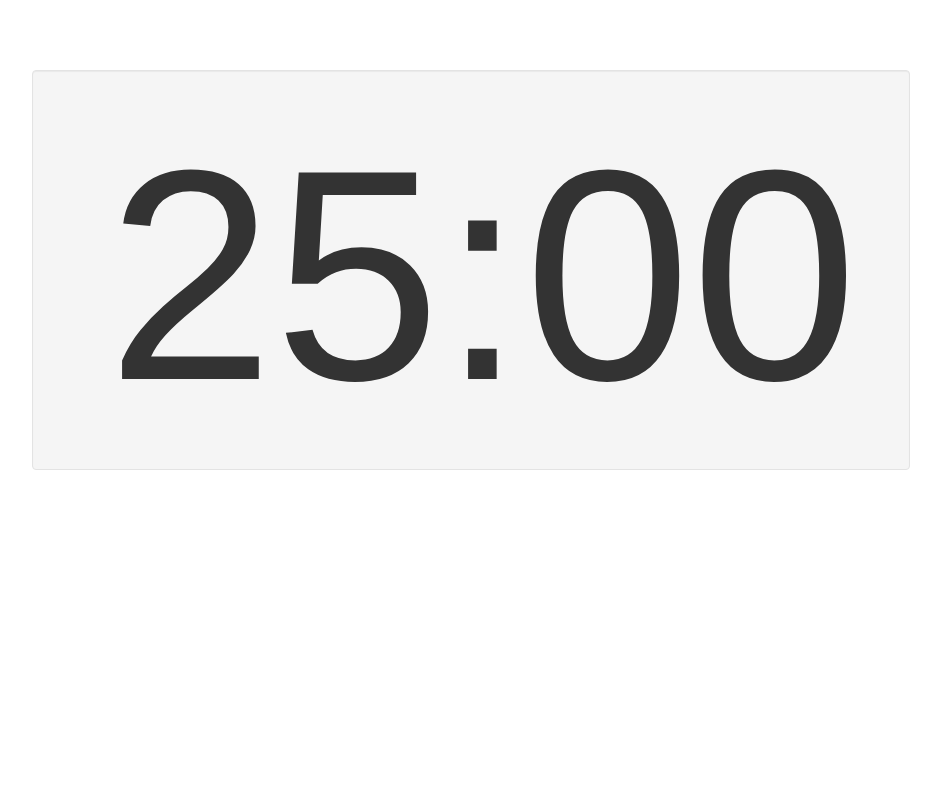
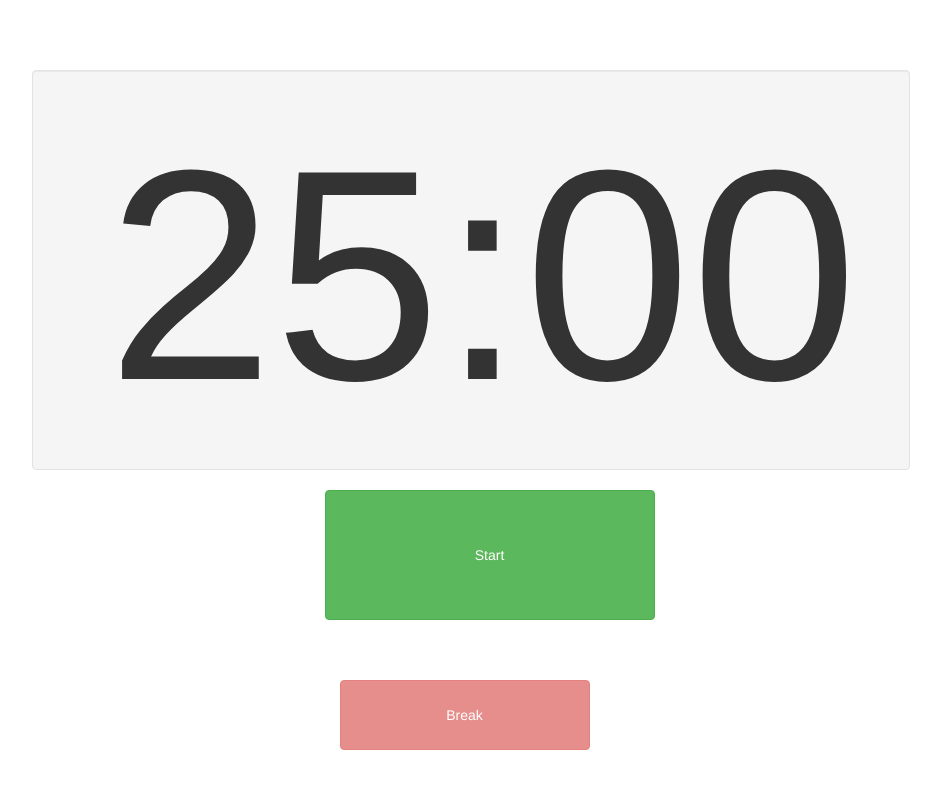
Before and after one commit to tdarwish7/pomodoro_timer, a website: page public/html/index.html in a window 1280 px wide. Shown: the whole page, without its empty margins (218-1159 px from the left). Drawn offline with nearby package versions, Linux system fonts and the light colour scheme; files that its build step writes are made by us from their sources; files whose address does not match are found by name.

Commit message:
added user story number 3

```diff
--- a/index.js
+++ b/index.js
@@ -4,7 +4,7 @@ var server = express();
 server.use(express.static(__dirname+'/public'));
 
 server.get('/', function(request, response){
-  response.sendFile('public/html/index.html', {root: __dirname});
+  response.sendFile('public/html/index.html', {root:__dirname});
 });
 
 server.listen(8080);
--- a/public/css/main.css
+++ b/public/css/main.css
@@ -1,9 +1,18 @@
 body{
   padding-top: 70px;
 }
-
 
 #timer{
   font-size: 300px;
   padding-left: 55px;
 }
+
+#start{
+  height: 130px;
+  width: 330px;
+}
+
+#break{
+  width: 250px;
+  height: 70px;
+}
--- a/public/html/index.html
+++ b/public/html/index.html
@@ -14,6 +14,20 @@
         <h1 id="timer">25:00</h1>
       </div>
     </div>
+    <div class="row">
+        <button id='start' type='button' class='btn btn-success btn-block col-lg-6 col-lg-offset-5'>Start</button>
+    </div>
+
+    <br>
+    <br>
+    <br>
+
+    <div class="row">
+      <div class='col-lg-3 col-lg-offset-5'>
+        <button id='break' type='button' class='btn btn-danger btn-block disabled'>Break</button>
+      </div>
+    </div>
+
   </div>
   <!-- Latest compiled and minified JavaScript -->
   <script   src="https://code.jquery.com/jquery-2.2.4.min.js"   integrity="sha256-BbhdlvQf/xTY9gja0Dq3HiwQF8LaCRTXxZKRutelT44="   crossorigin="anonymous"></script>
```
